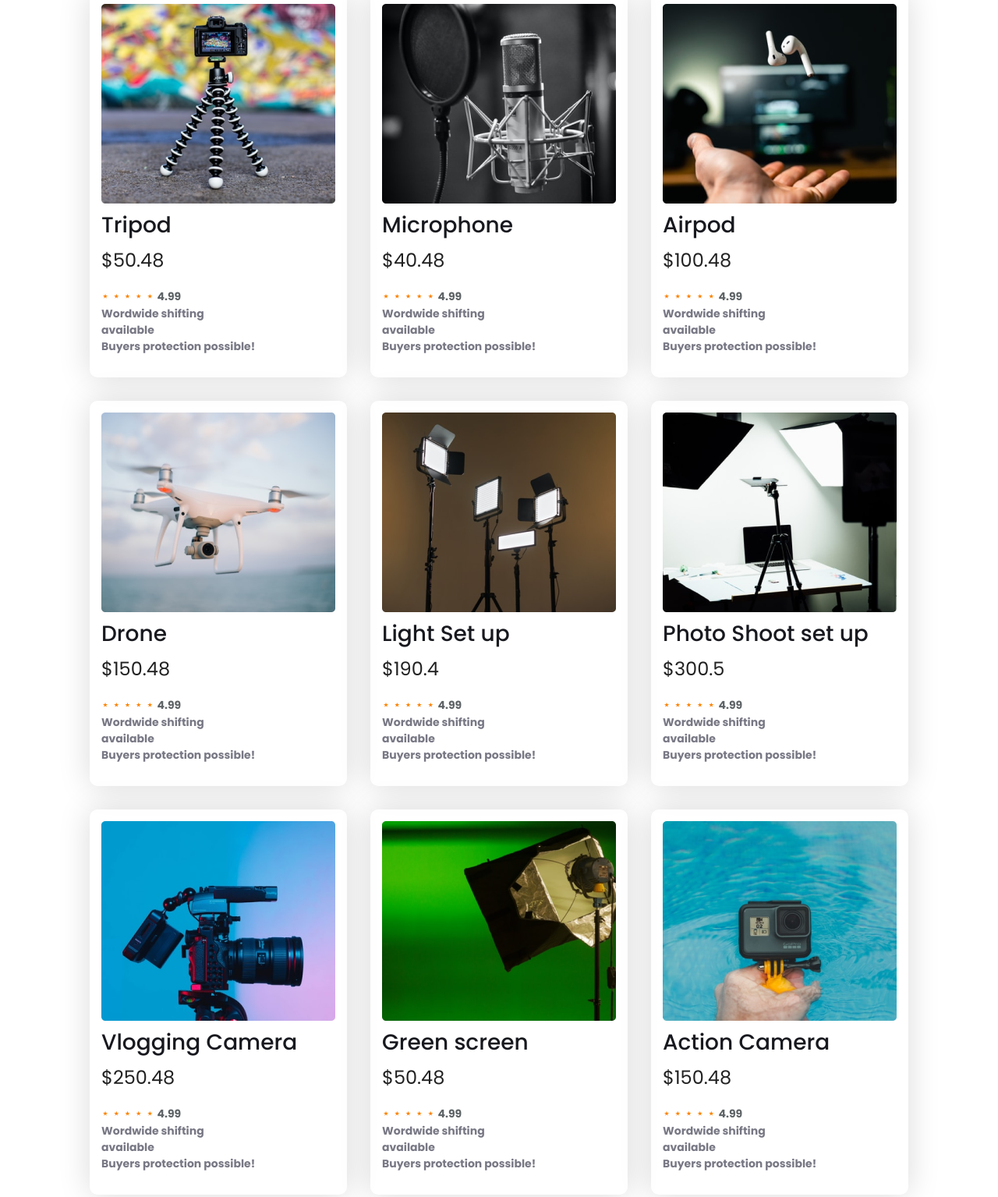
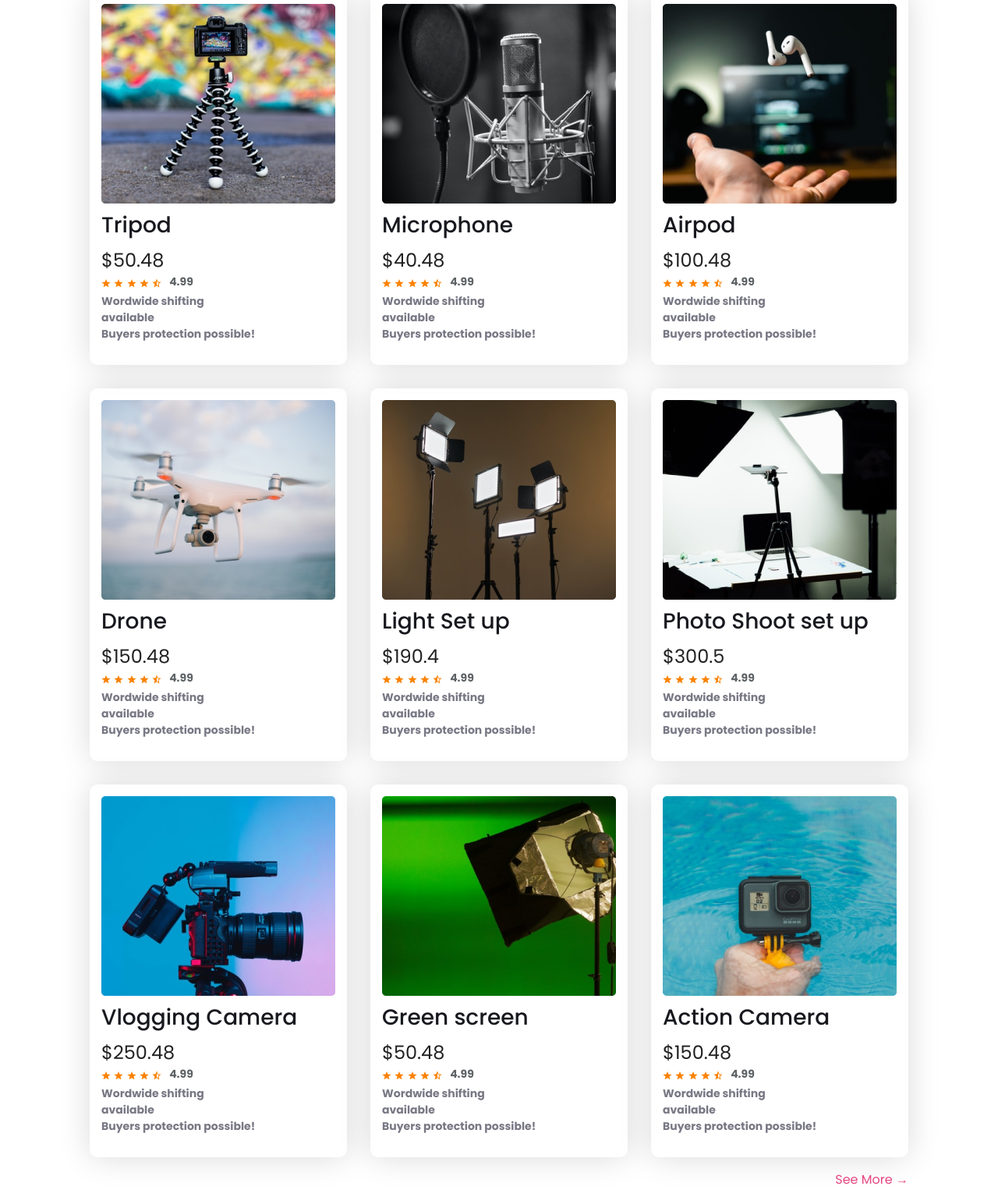
Before and after one commit to nasim-ferdous/influencer-website, a plain HTML site: page index.html in a window 1280 px wide. Shown: the part 823-2358 px from the top of the page at 78% size. Drawn offline with Linux system fonts and the light colour scheme.

Commit message:
added media query for medium devices

```diff
--- a/index.html
+++ b/index.html
@@ -58,9 +58,20 @@
                     <img src="images/tripod.png" alt="">
                     <h3 class="content-title">Tripod</h3>
                     <h4 class="content-price">$50.48</h4>
-                    <p class="stars">
-                        &#8902; &#8902; &#8902; &#8902; &#8902; <span class="number">4.99</span>
-                    </p>
+                    <div class="stars">
+                        <div>
+                            <img src="icons/Vector.png" alt="">
+                            <img src="icons/Vector.png" alt="">
+                            <img src="icons/Vector.png" alt="">
+                            <img src="icons/Vector.png" alt="">
+                            <img src="logos/Vector.png" alt="">
+                        </div>
+                        <div>
+                            <p class="rating">4.99</p>
+                        </div>
+
+
+                    </div>
                     <p class="content-description">Wordwide shifting <br> available <br>
                         Buyers protection possible!</p>
 
@@ -70,9 +81,21 @@
                     <img src="images/mic.png" alt="">
                     <h3 class="content-title">Microphone</h3>
                     <h4 class="content-price">$40.48</h4>
-                    <p class="stars">
-                        &#8902; &#8902; &#8902; &#8902; &#8902; <span class="number">4.99</span>
-                    </p>
+                     <div class="stars">
+                        <div>
+                            <img src="icons/Vector.png" alt="">
+                            <img src="icons/Vector.png" alt="">
+                            <img src="icons/Vector.png" alt="">
+                            <img src="icons/Vector.png" alt="">
+                            <img src="logos/Vector.png" alt="">
+                        </div>
+                        <div>
+                            <p class="rating">4.99</p>
+                        </div>
+
+
+                    </div>
+
                     <p class="content-description">Wordwide shifting <br> available <br>
                         Buyers protection possible!</p>
 
@@ -82,9 +105,20 @@
                     <img src="images/airpod.png" alt="">
                     <h3 class="content-title">Airpod</h3>
                     <h4 class="content-price">$100.48</h4>
-                    <p class="stars">
-                        &#8902; &#8902; &#8902; &#8902; &#8902; <span class="number">4.99</span>
-                    </p>
+                    <div class="stars">
+                        <div>
+                            <img src="icons/Vector.png" alt="">
+                            <img src="icons/Vector.png" alt="">
+                            <img src="icons/Vector.png" alt="">
+                            <img src="icons/Vector.png" alt="">
+                            <img src="logos/Vector.png" alt="">
+                        </div>
+                        <div>
+                            <p class="rating">4.99</p>
+                        </div>
+
+
+                    </div>
                     <p class="content-description">Wordwide shifting <br> available <br>
                         Buyers protection possible!</p>
 
@@ -94,9 +128,20 @@
                     <img src="images/drone.png" alt="">
                     <h3 class="content-title">Drone</h3>
                     <h4 class="content-price">$150.48</h4>
-                    <p class="stars">
-                        &#8902; &#8902; &#8902; &#8902; &#8902; <span class="number">4.99</span>
-                    </p>
+                     <div class="stars">
+                        <div>
+                            <img src="icons/Vector.png" alt="">
+                            <img src="icons/Vector.png" alt="">
+                            <img src="icons/Vector.png" alt="">
+                            <img src="icons/Vector.png" alt="">
+                            <img src="logos/Vector.png" alt="">
+                        </div>
+                        <div>
+                            <p class="rating">4.99</p>
+                        </div>
+
+
+                    </div>
                     <p class="content-description">Wordwide shifting <br> available <br>
                         Buyers protection possible!</p>
 
@@ -106,9 +151,20 @@
                     <img src="images/lights.png" alt="">
                     <h3 class="content-title">Light Set up</h3>
                     <h4 class="content-price">$190.4</h4>
-                    <p class="stars">
-                        &#8902; &#8902; &#8902; &#8902; &#8902; <span class="number">4.99</span>
-                    </p>
+                     <div class="stars">
+                        <div>
+                            <img src="icons/Vector.png" alt="">
+                            <img src="icons/Vector.png" alt="">
+                            <img src="icons/Vector.png" alt="">
+                            <img src="icons/Vector.png" alt="">
+                            <img src="logos/Vector.png" alt="">
+                        </div>
+                        <div>
+                            <p class="rating">4.99</p>
+                        </div>
+
+
+                    </div>
                     <p class="content-description">Wordwide shifting <br> available <br>
                         Buyers protection possible!</p>
 
@@ -118,9 +174,20 @@
                     <img src="images/setup.png" alt="">
                     <h3 class="content-title">Photo Shoot set up</h3>
                     <h4 class="content-price">$300.5</h4>
-                    <p class="stars">
-                        &#8902; &#8902; &#8902; &#8902; &#8902; <span class="number">4.99</span>
-                    </p>
+                     <div class="stars">
+                        <div>
+                            <img src="icons/Vector.png" alt="">
+                            <img src="icons/Vector.png" alt="">
+                            <img src="icons/Vector.png" alt="">
+                            <img src="icons/Vector.png" alt="">
+                            <img src="logos/Vector.png" alt="">
+                        </div>
+                        <div>
+                            <p class="rating">4.99</p>
+                        </div>
+
+
+                    </div>
                     <p class="content-description">Wordwide shifting <br> available <br>
                         Buyers protection possible!</p>
 
@@ -130,9 +197,20 @@
                     <img src="images/camera.png" alt="">
                     <h3 class="content-title">Vlogging Camera</h3>
                     <h4 class="content-price">$250.48</h4>
-                    <p class="stars">
-                        &#8902; &#8902; &#8902; &#8902; &#8902; <span class="number">4.99</span>
-                    </p>
+                     <div class="stars">
+                        <div>
+                            <img src="icons/Vector.png" alt="">
+                            <img src="icons/Vector.png" alt="">
+                            <img src="icons/Vector.png" alt="">
+                            <img src="icons/Vector.png" alt="">
+                            <img src="logos/Vector.png" alt="">
+                        </div>
+                        <div>
+                            <p class="rating">4.99</p>
+                        </div>
+
+
+                    </div>
                     <p class="content-description">Wordwide shifting <br> available <br>
                         Buyers protection possible!</p>
 
@@ -142,9 +220,20 @@
                     <img src="images/single-light.png" alt="">
                     <h3 class="content-title">Green screen</h3>
                     <h4 class="content-price">$50.48</h4>
-                    <p class="stars">
-                        &#8902; &#8902; &#8902; &#8902; &#8902; <span class="number">4.99</span>
-                    </p>
+                     <div class="stars">
+                        <div>
+                            <img src="icons/Vector.png" alt="">
+                            <img src="icons/Vector.png" alt="">
+                            <img src="icons/Vector.png" alt="">
+                            <img src="icons/Vector.png" alt="">
+                            <img src="logos/Vector.png" alt="">
+                        </div>
+                        <div>
+                            <p class="rating">4.99</p>
+                        </div>
+
+
+                    </div>
                     <p class="content-description">Wordwide shifting <br> available <br>
                         Buyers protection possible!</p>
 
@@ -154,9 +243,20 @@
                     <img src="images/action.png" alt="">
                     <h3 class="content-title">Action Camera</h3>
                     <h4 class="content-price">$150.48</h4>
-                    <p class="stars">
-                        &#8902; &#8902; &#8902; &#8902; &#8902; <span class="number">4.99</span>
-                    </p>
+                    <div class="stars">
+                        <div>
+                            <img src="icons/Vector.png" alt="">
+                            <img src="icons/Vector.png" alt="">
+                            <img src="icons/Vector.png" alt="">
+                            <img src="icons/Vector.png" alt="">
+                            <img src="logos/Vector.png" alt="">
+                        </div>
+                        <div>
+                            <p class="rating">4.99</p>
+                        </div>
+
+
+                    </div>
                     <p class="content-description">Wordwide shifting <br> available <br>
                         Buyers protection possible!</p>
 
@@ -174,7 +274,9 @@
 
                 <div class="feature-text">
                     <h3 class="feature-text-title">Featured products at one place</h3>
-                <p class="feature-text-description">Amet minim mollit non deserunt ullamco est sit aliqua dolor do amet sint. Velit officia consequat duis enim velit mollit. Exercitation veniam consequat sunt nostrud amet.</p>
+                    <p class="feature-text-description">Amet minim mollit non deserunt ullamco est sit aliqua dolor do
+                        amet sint. Velit officia consequat duis enim velit mollit. Exercitation veniam consequat sunt
+                        nostrud amet.</p>
                     <button class="feature-text-btn">Join Now →
                     </button>
                 </div>
@@ -184,10 +286,11 @@
     </main>
     <footer>
         <h4 class="title">Influencer products</h4>
-        <p class="copy-right">Copyright © 2020  influencer products</p>
+        <p class="copy-right">Copyright © 2020 influencer products</p>
         <p class="all-right">All rights reserved</p>
         <div class="icons">
-            <img src="icons/icons8-instagram-24.png" alt=""><img src="icons/icons8-facebook-24.png" alt=""><img src="icons/icons8-twitter-bird-24.png" alt=""><img src="icons/icons8-youtube-24.png" alt="">
+            <img src="icons/icons8-instagram-24.png" alt=""><img src="icons/icons8-facebook-24.png" alt=""><img
+                src="icons/icons8-twitter-bird-24.png" alt=""><img src="icons/icons8-youtube-24.png" alt="">
         </div>
 
     </footer>
--- a/styles/style.css
+++ b/styles/style.css
@@ -131,9 +131,16 @@
 }
 
 .stars {
-    color: rgba(251, 130, 0, 1);
-    margin-bottom: 0px;
+   display: flex;
+   gap: 10px;
 }
+.rating{
+    font-weight: 700;
+    font-size: 14px;
+    margin: 0px;
+    color: rgba(94, 99, 102, 1);
+}
+
 
 /* .star{
     width: 21px;
@@ -162,7 +169,6 @@
     max-width: 1110px;
     margin: 0px auto;
     margin-top: 50px;
-    border: 1px solid black;
 }
 .features-container{
     display: flex;
@@ -199,6 +205,9 @@
 footer{
     background-color: darkslategrey;
     text-align: center;
+    margin-top: 40px;
+    padding-bottom: 30px;
+    padding-top: 30px;
 }
 .title{
     font-weight: 700;
@@ -211,6 +220,11 @@ footer{
     font-weight: 700;
     font-size: 14px;
     color: white;
+}
+.icons{
+    display: flex;
+    justify-content: center;
+    gap: 20px;
 }
 
 /* media query styles */
@@ -248,3 +262,10 @@ footer{
     }
 
 }
+@media screen and (min-width:576px) and (max-width:990px) {
+    .card-container{
+        grid-template-columns: repeat(2, 1fr);
+    }
+
+
+}
```
Lines whose indentation alone changed are shown as unchanged.
